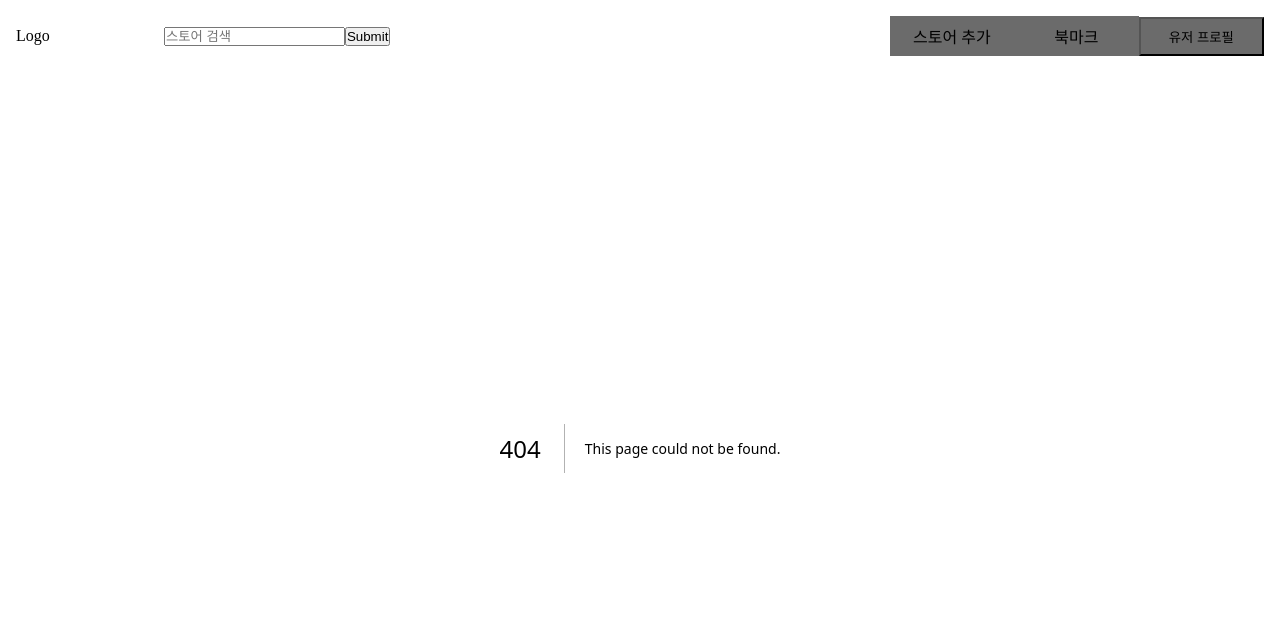
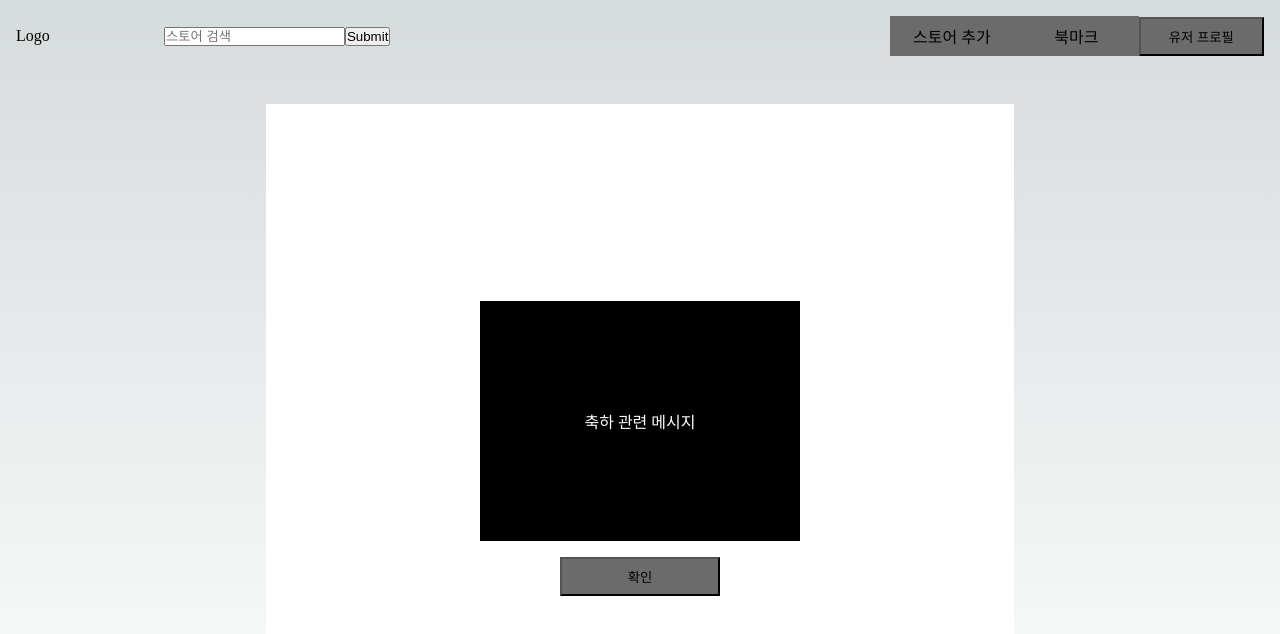
Before and after one commit to cakey-strawberry/cakey-desktop, a Next.js app: page /congratulation-signup in a window 1280 px wide. Before the commit this address had no page. Shown: the top 634 px of the page. Built offline with nearby package versions, Linux system fonts and the light colour scheme.

Commit message:
feat: add congratulation signup page layout and style

```diff
--- /dev/null
+++ b/src/pages/congratulation-signup.tsx
@@ -0,0 +1,23 @@
+import Head from 'next/head';
+import Router from 'next/router';
+
+import styles from '@/styles/CongratulationSignUp.module.css';
+
+export default function CongratulationSignUp() {
+  return (
+    <>
+      <Head>
+        <title>Cakey Congratulation SignUp</title>
+        <meta name="description" content="Privacy Congratulation SignUp" />
+        <meta name="viewport" content="width=device-width, initial-scale=1" />
+        <link rel="icon" href="/favicon.ico" />
+      </Head>
+      <div className={styles.congratulation_signUp_wrapper}>
+        <div className={styles.congratulation_wrapper}>축하 관련 메시지</div>
+        <button onClick={() => Router.push('/')} className={styles.button}>
+          확인
+        </button>
+      </div>
+    </>
+  );
+}
--- /dev/null
+++ b/src/styles/CongratulationSignUp.module.css
@@ -0,0 +1,29 @@
+.congratulation_signUp_wrapper {
+  display: flex;
+  flex-direction: column;
+  width: 60%;
+  height: 100%;
+  justify-content: center;
+  align-items: center;
+  background-color: #ffffff;
+}
+
+.congratulation_wrapper {
+  position: relative;
+  display: flex;
+  justify-content: center;
+  align-items: center;
+  width: 20rem;
+  height: 15rem;
+  margin-bottom: 1rem;
+  background-color: #000000;
+  color: #ffffff;
+}
+
+.button {
+  width: 10rem;
+  padding: 0.5rem;
+  cursor: pointer;
+  text-align: center;
+  background-color: #6b6b6b;
+}
```
